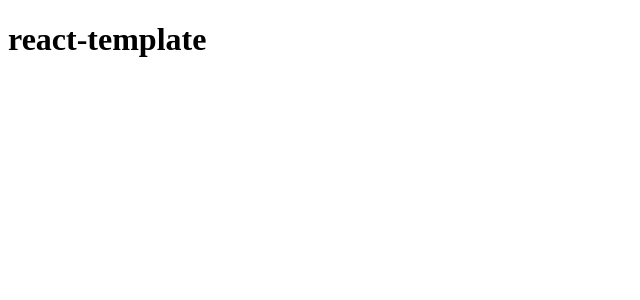
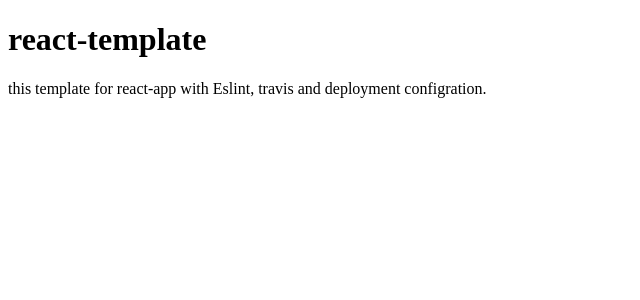
Before and after one commit to ali-7/react-template, a React (Create React App) app in the folder client/: page / in a window 1280 px wide. Shown: the top 300 px of the page, without its empty margins (0-640 px from the left). Built offline with nearby package versions, Linux system fonts and the light colour scheme.

Commit message:
add-paragraph-to-app

```diff
--- a/client/src/App.js
+++ b/client/src/App.js
@@ -5,7 +5,15 @@
   state = {};
 
   render() {
-    return <h1>react-template</h1>;
+    return (
+      <div>
+        <h1>react-template</h1>
+        <p>
+          this template for react-app with Eslint, travis and deployment
+          configration.
+        </p>
+      </div>
+    );
   }
 }
 
```
